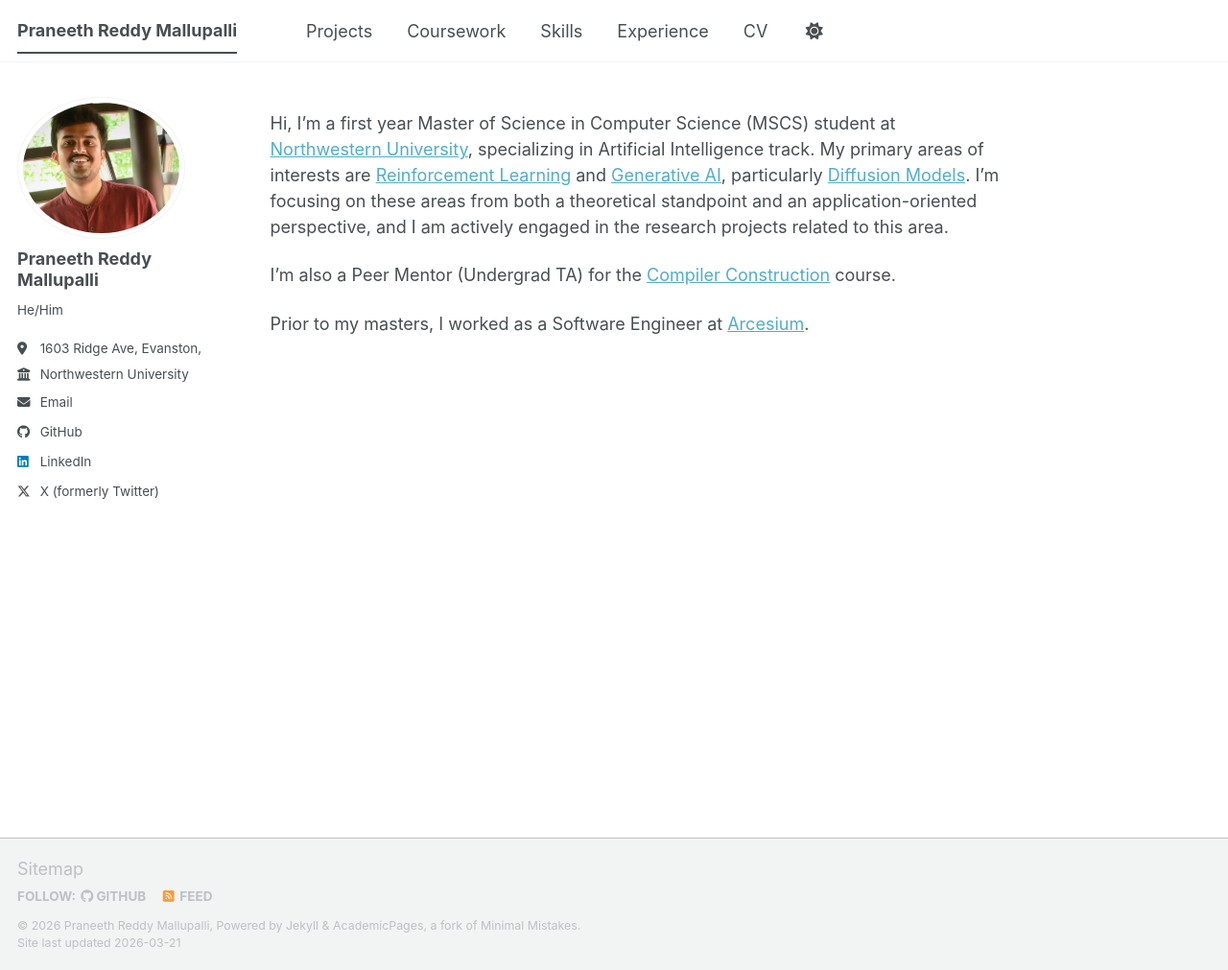
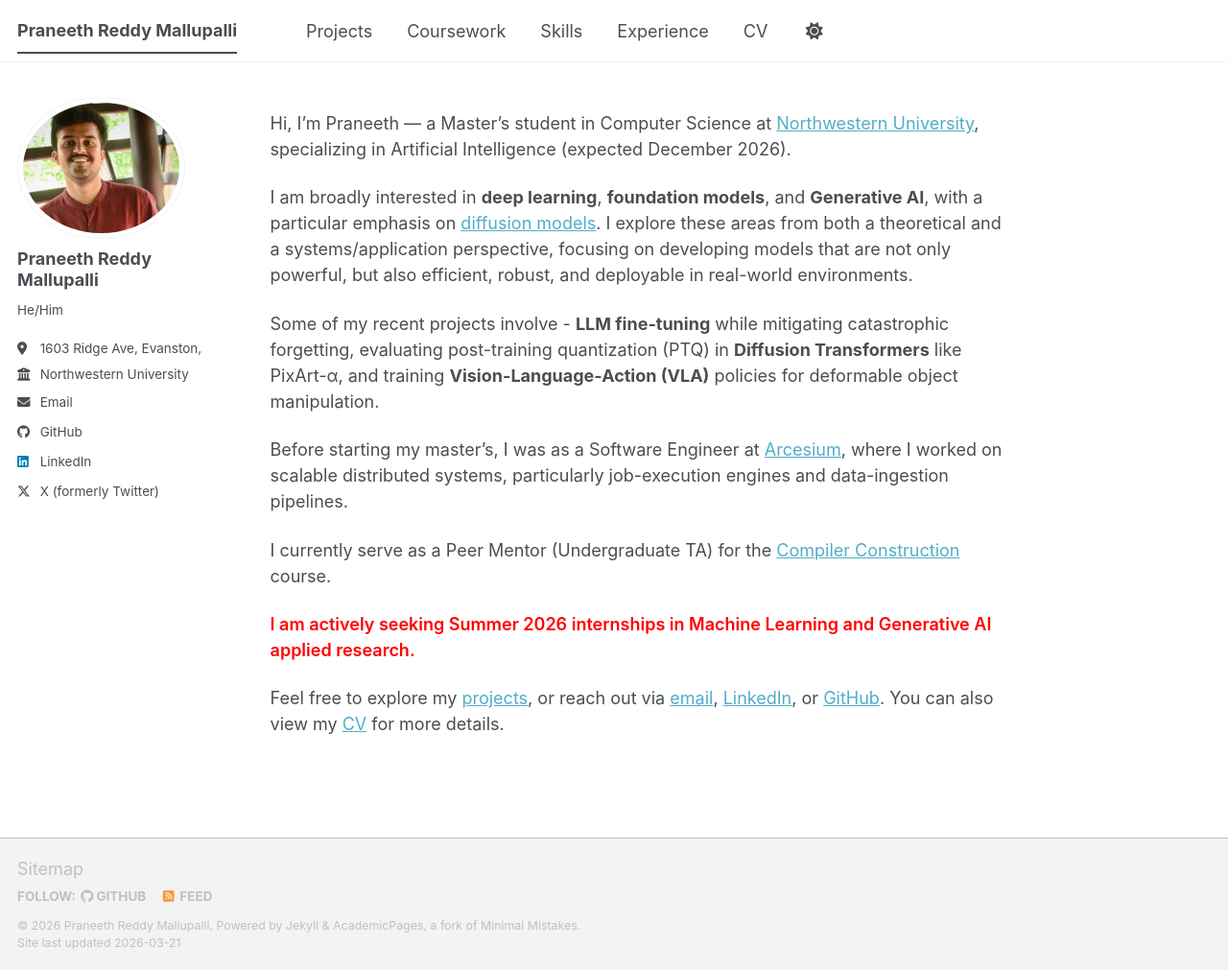
Before and after one commit to prm036/prm036.github.io, a Jekyll site: the page built from _pages/about.md, in a window 1280 px wide and 1011 px high. Shown: the whole window at 96% size. Built offline with Jekyll 4.4.1, drawn with Linux system fonts in a browser that asks for light colours; a script bundle is joined from its source files by our own code; library files that are not in the unit come from our copies.

Commit message:
feat: update personal website content, embed resume as PDF, and add a dedicated skills page

```diff
--- a/_pages/about.md
+++ b/_pages/about.md
@@ -7,8 +7,16 @@
   - /about.html
 ---
 
-Hi, I'm a first year Master of Science in Computer Science (MSCS) student at [Northwestern University](https://www.northwestern.edu/), specializing in Artificial Intelligence track. My primary areas of interests are [Reinforcement Learning](https://en.wikipedia.org/wiki/Reinforcement_learning) and [Generative AI](https://en.wikipedia.org/wiki/Generative_artificial_intelligence), particularly [Diffusion Models](https://en.wikipedia.org/wiki/Diffusion_model). I'm focusing on these areas from both a theoretical standpoint and an application-oriented perspective, and I am actively engaged in the research projects related to this area.
+Hi, I’m Praneeth — a Master’s student in Computer Science at [Northwestern University](https://www.northwestern.edu/), specializing in Artificial Intelligence (expected December 2026).
 
-I'm also a Peer Mentor (Undergrad TA) for the [Compiler Construction](https://www.mccormick.northwestern.edu/computer-science/academics/courses/descriptions/322.html) course.
+I am broadly interested in **deep learning**, **foundation models**, and **Generative AI**, with a particular emphasis on [diffusion models](https://en.wikipedia.org/wiki/Diffusion_model). I explore these areas from both a theoretical and a systems/application perspective, focusing on developing models that are not only powerful, but also efficient, robust, and deployable in real-world environments.
 
-Prior to my masters, I worked as a Software Engineer at [Arcesium](https://www.arcesium.com/).
+Some of my recent projects involve - **LLM fine-tuning** while mitigating catastrophic forgetting, evaluating post-training quantization (PTQ) in **Diffusion Transformers** like PixArt-α, and training **Vision-Language-Action (VLA)** policies for deformable object manipulation.
+
+Before starting my master’s, I was as a Software Engineer at [Arcesium](https://www.arcesium.com/), where I worked on scalable distributed systems, particularly job-execution engines and data-ingestion pipelines.
+
+I currently serve as a Peer Mentor (Undergraduate TA) for the [Compiler Construction](https://www.mccormick.northwestern.edu/computer-science/academics/courses/descriptions/322.html) course.
+
+<p style="color: red; font-weight: 600;">I am actively seeking Summer 2026 internships in Machine Learning and Generative AI applied research.</p>
+
+Feel free to explore my [projects](/projects/), or reach out via [email](mailto:[EMAIL_ADDRESS]), [LinkedIn](https://www.linkedin.com/in/praneethreddym/), or [GitHub](https://github.com/prm036). You can also view my [CV](/cv/) for more details.
```
